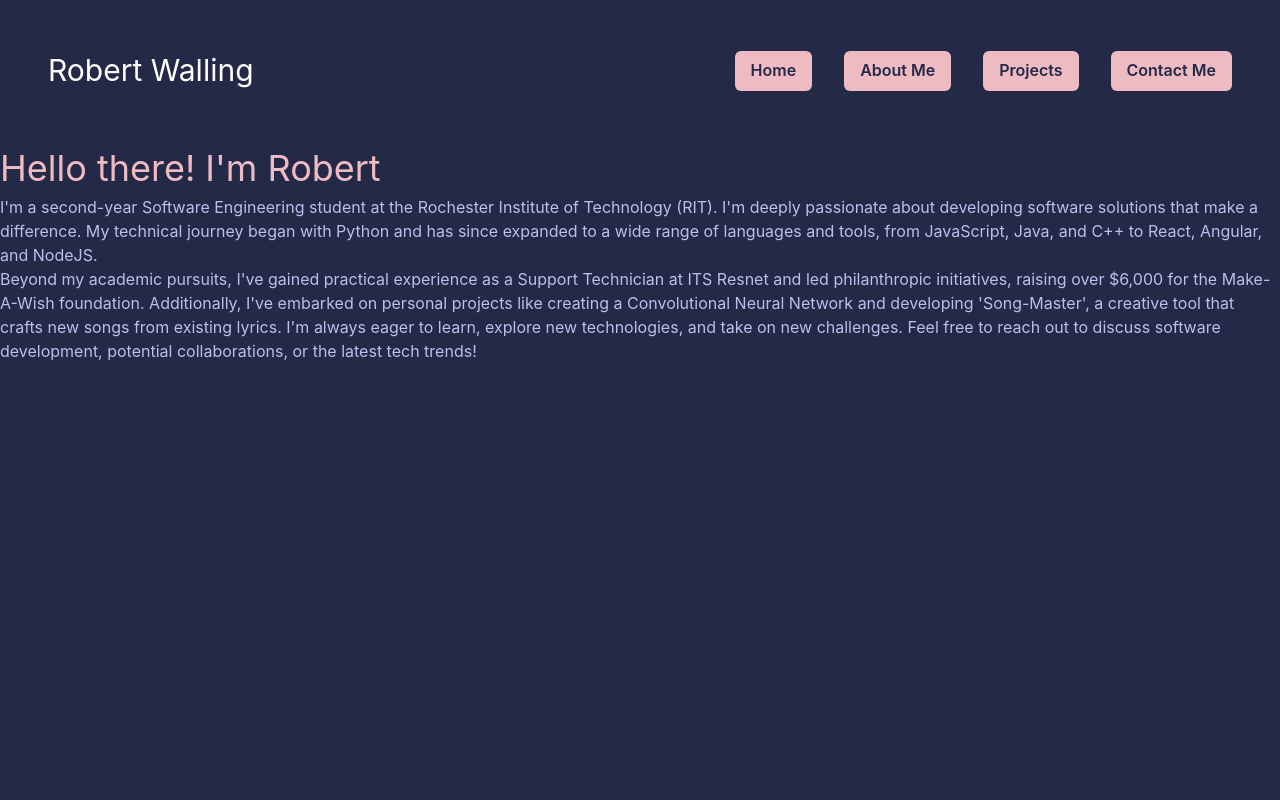
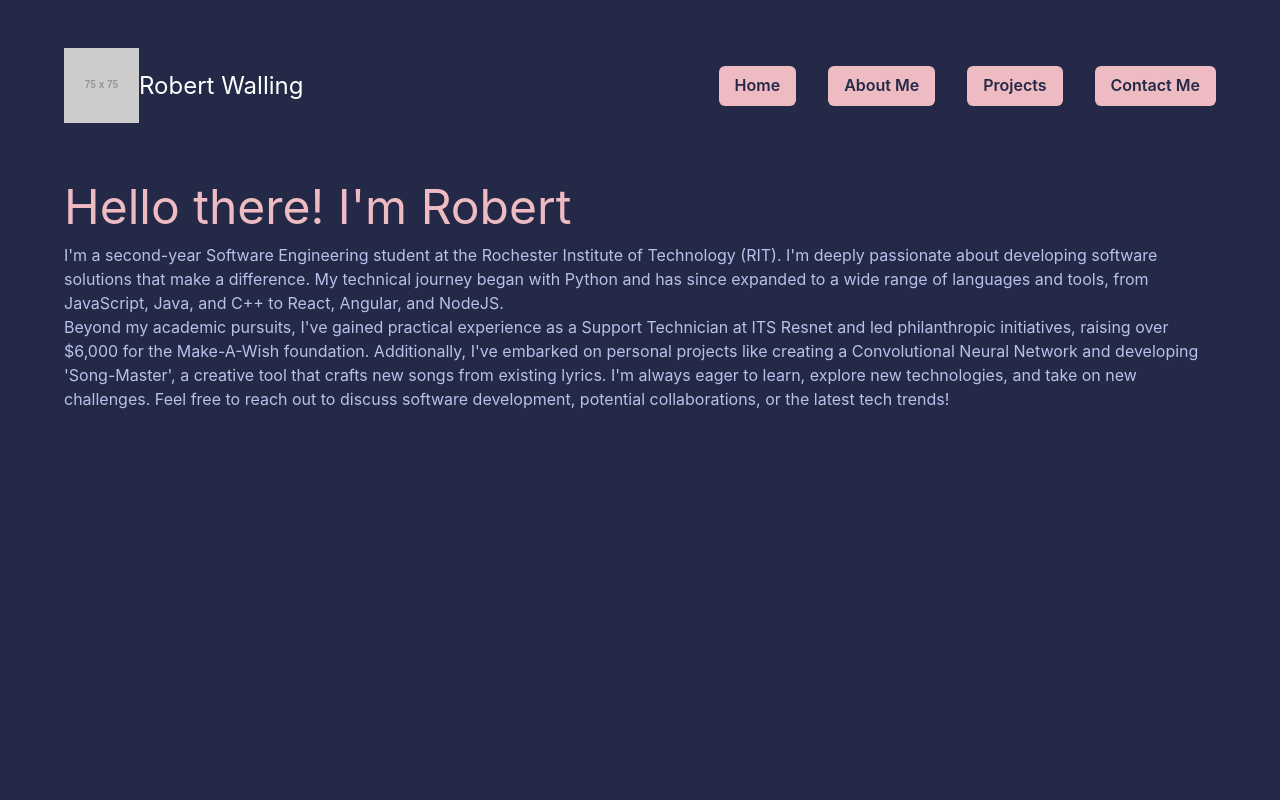
Before and after one commit to RWalling21/RW-Portfolio, a React (Create React App) app in the folder portfolio/: page / in a window 1280 px wide. Shown: the top 800 px of the page. Built offline with nearby package versions, Linux system fonts and the light colour scheme; the HTML template or start-up script is replaced by a standard one.

Commit message:
Updating styling

```diff
--- a/portfolio/src/aboutMe/AboutMe.tsx
+++ b/portfolio/src/aboutMe/AboutMe.tsx
@@ -1,12 +1,12 @@
 import React from 'react';
-import { Text, useTheme } from '@chakra-ui/react';
+import { Image, Text, useTheme } from '@chakra-ui/react';
 
 const AboutMe: React.FC = () => {
   const theme = useTheme();
 
   return (
     <div>
-      <Text color={theme.colors.elements.button} fontSize="4xl">
+      <Text color={theme.colors.elements.button} fontSize="5xl">
         Hello there! I'm Robert
       </Text>
 
@@ -23,6 +23,8 @@ const AboutMe: React.FC = () => {
         explore new technologies, and take on new challenges. Feel free to reach out to discuss software development, potential collaborations,
         or the latest tech trends!
       </Text>
+
+      <Image />
     </div>
   );
 };
--- a/portfolio/src/header/NavButton.tsx
+++ b/portfolio/src/header/NavButton.tsx
@@ -2,10 +2,10 @@ import React from "react";
 import { Button, useTheme } from "@chakra-ui/react";
 
 interface NavButtonProps {
-    children: React.ReactNode;
+    text: string;
 }
 
-const NavButton : React.FC<NavButtonProps> = ({ children }) => {
+const NavButton : React.FC<NavButtonProps> = ({ text }) => {
     const theme = useTheme();
 
     return (
@@ -15,7 +15,7 @@ const NavButton : React.FC<NavButtonProps> = ({ children }) => {
             size='md'
             variant='contained'
         >
-            { children }
+            { text }
         </Button>
     )
 }
--- a/portfolio/src/header/navbar.tsx
+++ b/portfolio/src/header/navbar.tsx
@@ -1,5 +1,5 @@
 import React from 'react';
-import { Stack, Flex, Text } from "@chakra-ui/react";
+import { Stack, Flex, Text, Image } from "@chakra-ui/react";
 import NavButton from './NavButton';
 
 const Navbar : React.FC = () => {
@@ -9,27 +9,20 @@ const Navbar : React.FC = () => {
             align="center"
             justify="space-between"
             wrap="wrap"
-            padding="3rem"
+            pl="4rem" pr="4rem" pt="3rem" pb="3rem"
             bg="elements.background"
             color="white"
         >
-            <Flex align="center" mr={5}>
-                <Text fontSize='3xl'> Robert Walling </Text>
+            <Flex align="center">
+                <Image fallbackSrc='https://via.placeholder.com/75' />
+                <Text fontSize="2xl"> Robert Walling </Text>
             </Flex>
 
             <Stack spacing={8} direction='row' align='center'>
-                <NavButton>
-                    Home
-                </NavButton>
-                <NavButton>
-                    About Me
-                </NavButton>
-                <NavButton>
-                    Projects
-                </NavButton>
-                <NavButton>
-                    Contact Me
-                </NavButton>
+                <NavButton text="Home" />
+                <NavButton text="About Me" />
+                <NavButton text="Projects" />
+                <NavButton text="Contact Me" />
             </Stack>
         </Flex>
     );
--- a/portfolio/src/hero/Hero.tsx
+++ b/portfolio/src/hero/Hero.tsx
@@ -4,7 +4,11 @@ import { Flex } from "@chakra-ui/react";
 
 const Hero : React.FC = () => {
     return (
-        <Flex bg="elements.background" height="100vh">
+        <Flex
+            bg="elements.background"
+            height="100vh"
+            pr="4rem" pl="4rem"
+        >
             <AboutMe />
         </Flex>
     )
```
Also changed, not shown: portfolio/src/contactMe/contactMe.tsx (added, +11 -0 lines), portfolio/src/projects/Projects.tsx (added, +11 -0 lines).
